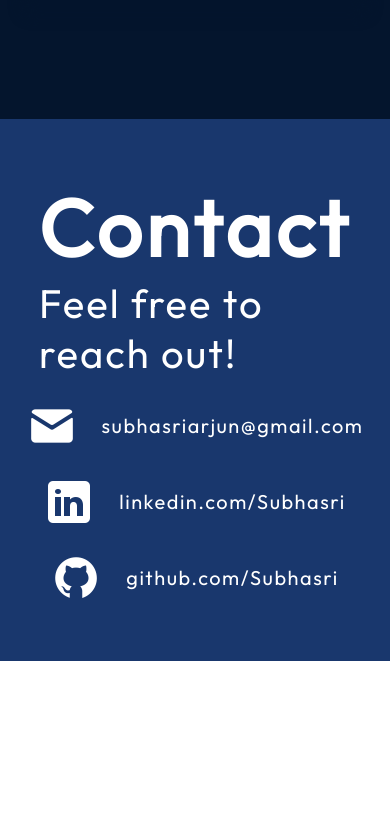
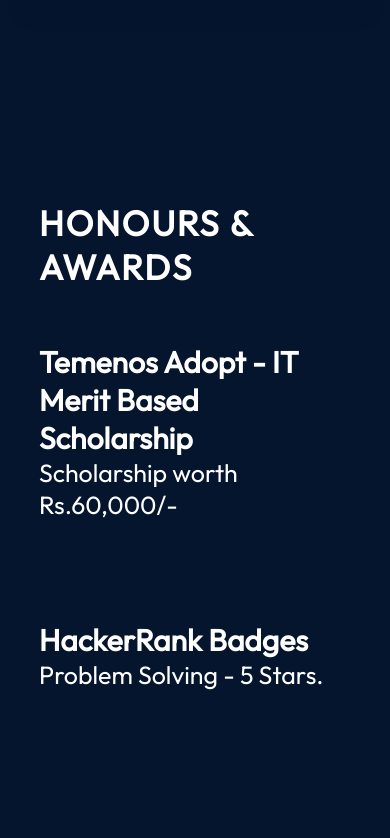
Before and after one commit to Subhasrimax/My-Portfolio, a React (Vite) app: page / in a window 390 px wide. Shown: the part 6826-7664 px from the top of the page. Before the commit the page ends 7487 px from the top, so only its background shows below. Built offline with nearby package versions, Linux system fonts and the light colour scheme.

Commit message:
awards update

```diff
--- a/src/App.jsx
+++ b/src/App.jsx
@@ -5,7 +5,9 @@
 import { Hero } from "./components/Hero/Hero";
 import { Navbar } from "./components/Navbar/Navbar";
 import { Projects } from "./components/Projects/Projects";
+import { Awards } from "./components/Awards/awards"
 import { Education } from "./components/Education/education";
+
 function App() {
   return (
     <div className={styles.App}>
@@ -15,6 +17,7 @@
       <Education/>
       <Experience />
       <Projects />
+      <Awards />
       <Contact />
     </div>
   );
--- /dev/null
+++ b/src/components/Awards/awards.jsx
@@ -0,0 +1,29 @@
+import styles from "./awards.module.css";
+
+export const Awards = () => {
+    return(
+    <section className={styles.container}>
+       <h2 className={styles.title}>Honours & Awards</h2>
+       <div className={styles.content}>
+       <ul className={styles.awardsItems}>
+       <li className={styles.awardsItem}>
+       <div className={styles.awardsItemText}>
+            <h3>Temenos Adopt - IT Merit Based Scholarship</h3>
+            <p>
+                Scholarship worth Rs.60,000/-
+            </p>
+        </div>
+        </li>
+        <li className={styles.awardsItem}>
+       <div className={styles.awardsItemText}>
+            <h3>HackerRank Badges</h3>
+            <p>
+                Problem Solving - 5 Stars.
+            </p>
+        </div>
+        </li>
+    </ul>
+    </div>
+    </section>
+    )
+}
--- /dev/null
+++ b/src/components/Awards/awards.module.css
@@ -0,0 +1,92 @@
+@import "../../vars.css";
+
+.container {
+    position: relative;
+    background-color: rgba(12, 12, 12, 0.6);
+    border-radius: 15px;
+    padding: 73px;
+    margin-top: 129px;
+    z-index: 1;
+    margin-left: 10%;
+    margin-right: 10%;
+  }
+
+  .title {
+    color: var(--color-text);
+    font-size: 35px;
+    font-weight: 700;
+    letter-spacing: 1.75px;
+    text-transform: uppercase;
+  }
+
+  .content {
+    display: flex;
+    flex-direction: row;
+    align-items: center;
+  }
+
+  .eduImage {
+    width: 10%;
+    padding: left;
+  }
+
+  .awardsItems {
+    color: var(--color-text);
+    display: flex;
+    flex-direction: column;
+    gap: 50px;
+  }
+
+  .awardsItem {
+    display: flex;
+    flex-direction: row;
+    border-radius: 20px;
+    list-style: none;
+    padding: 25px;
+    background-image: linear-gradient(
+      90deg,
+      rgba(165, 215, 232, 0.42) 0%,
+      rgba(255, 255, 255, 0) 100%
+    );
+    background-size: 0 100%;
+    background-repeat: no-repeat;
+    transition: 0.4s;
+  }
+
+  .awardsItem:hover {
+    background-size: 100% 100%;
+  }
+
+  .awardsItem h3 {
+    font-size: 30px;
+    font-weight: 600;
+  }
+
+  .awardsItem p {
+    font-size: 25px;
+  }
+
+  @media screen and (max-width: 830px) {
+    .container {
+      background-color: transparent;
+      padding-left: 0;
+      padding-right: 0;
+    }
+
+    .content {
+      flex-direction: column;
+    }
+
+    .eduImage {
+      display: none;
+    }
+
+    .awardsItems {
+      margin-top: 29px;
+    }
+
+    .awardsItem {
+      padding-left: 0;
+      padding-right: 0;
+    }
+  }
```
Also changed, not shown: assets/awards/awardsImage.png (added).
